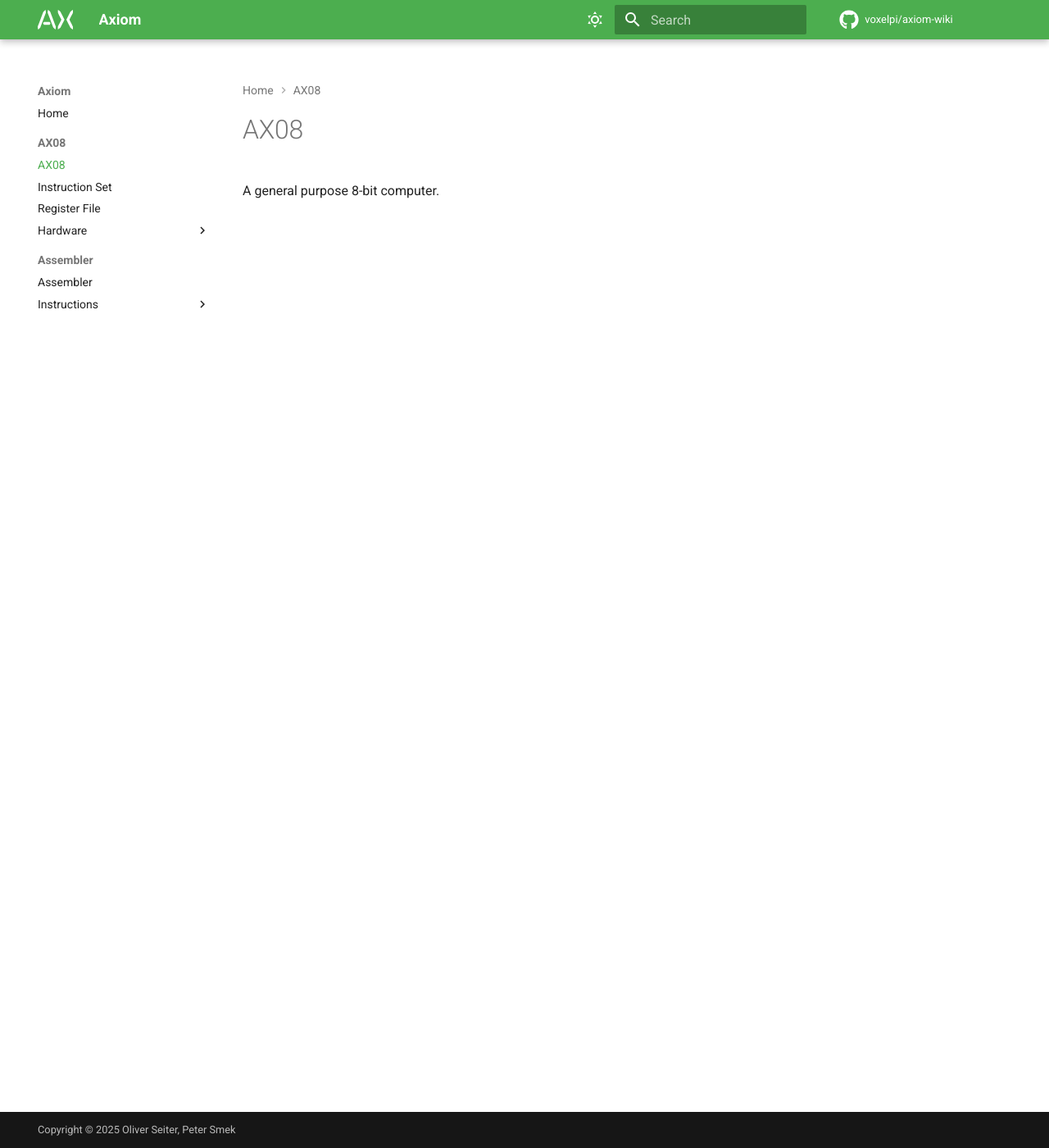
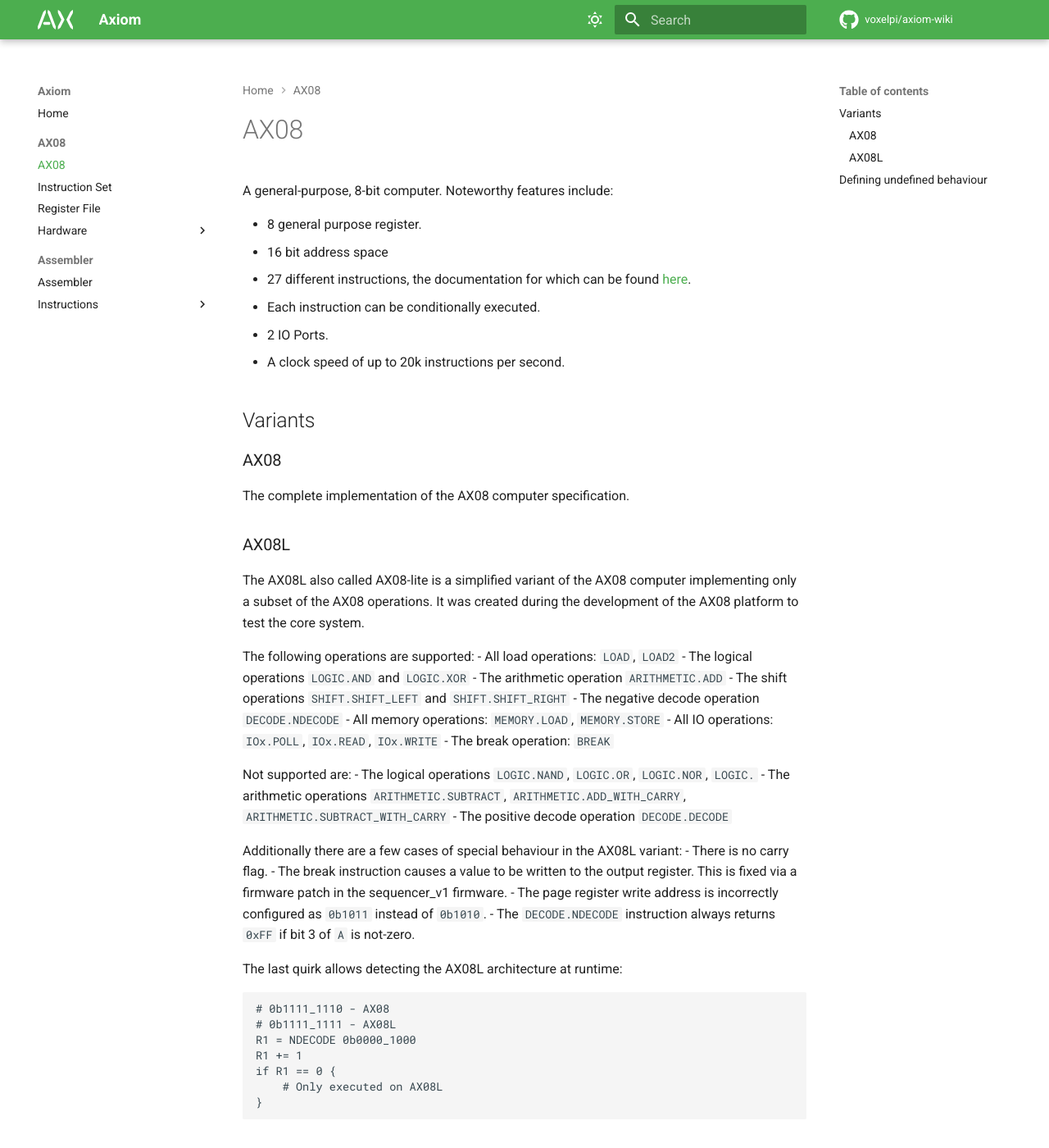
Before and after one commit to VoxelPi/Axiom-Wiki, an MkDocs documentation site: the page built from docs/AX08/ax08.md, in a window 1280 px wide and 1400 px high. Shown: the whole window at 82% size. Built offline with MkDocs 1.6.1 and Material for MkDocs 9.7.7, drawn with Linux system fonts in a browser that asks for light colours; comment, search, counter and statistics services are not loaded; some of the changed text lies outside the part shown.

Commit message:
Document ax08 variants and undefined behaviour

````diff
--- a/docs/AX08/ax08.md
+++ b/docs/AX08/ax08.md
@@ -1,3 +1,67 @@
 # AX08
 
-A general purpose 8-bit computer.
+A general-purpose, 8-bit computer. Noteworthy features include:
+
+- 8 general purpose register.
+- 16 bit address space
+- 27 different instructions, the documentation for which can be found [here](./AX08/instruction_set.md).
+- Each instruction can be conditionally executed.
+- 2 IO Ports.
+- A clock speed of up to 20k instructions per second.
+
+
+## Variants
+
+### AX08
+
+The complete implementation of the AX08 computer specification.
+
+### AX08L
+
+The AX08L also called AX08-lite is a simplified variant of the AX08 computer implementing only a subset of the AX08 operations. It was created during the development of the AX08 platform to test the core system.
+
+The following operations are supported:
+- All load operations: `LOAD`, `LOAD2`
+- The logical operations `LOGIC.AND` and `LOGIC.XOR`
+- The arithmetic operation `ARITHMETIC.ADD`
+- The shift operations `SHIFT.SHIFT_LEFT` and `SHIFT.SHIFT_RIGHT`
+- The negative decode operation `DECODE.NDECODE`
+- All memory operations: `MEMORY.LOAD`, `MEMORY.STORE`
+- All IO operations: `IOx.POLL`, `IOx.READ`, `IOx.WRITE`
+- The break operation: `BREAK`
+
+Not supported are:
+- The logical operations `LOGIC.NAND`, `LOGIC.OR`, `LOGIC.NOR`, `LOGIC.`
+- The arithmetic operations `ARITHMETIC.SUBTRACT`, `ARITHMETIC.ADD_WITH_CARRY`, `ARITHMETIC.SUBTRACT_WITH_CARRY`
+- The positive decode operation `DECODE.DECODE`
+
+Additionally there are a few cases of special behaviour in the AX08L variant:
+- There is no carry flag.
+- The break instruction causes a value to be written to the output register. This is fixed via a firmware patch in the sequencer_v1 firmware.
+- The page register write address is incorrectly configured as `0b1011` instead of `0b1010`.
+- The `DECODE.NDECODE` instruction always returns `0xFF` if bit 3 of `A` is not-zero.
+
+The last quirk allows detecting the AX08L architecture at runtime:
+
+```
+# 0b1111_1110 - AX08
+# 0b1111_1111 - AX08L
+R1 = NDECODE 0b0000_1000
+R1 += 1
+if R1 == 0 {
+    # Only executed on AX08L
+}
+```
+
+
+## Defining undefined behaviour
+
+None of the following facts should be taken for granted:
+
+- The initial state of the carry flag on boot is undefined.
+
+- Using any unused opcode results in garbage written to the instructions output register if its condition evaluates to `true`.
+
+- Writing with `LOAD2` to an unused address is a nop.
+
+- Reading an unused register address produces an undefined value.
````
Also changed, not shown: docs/AX08/register_file.md (+2 -0 lines).
